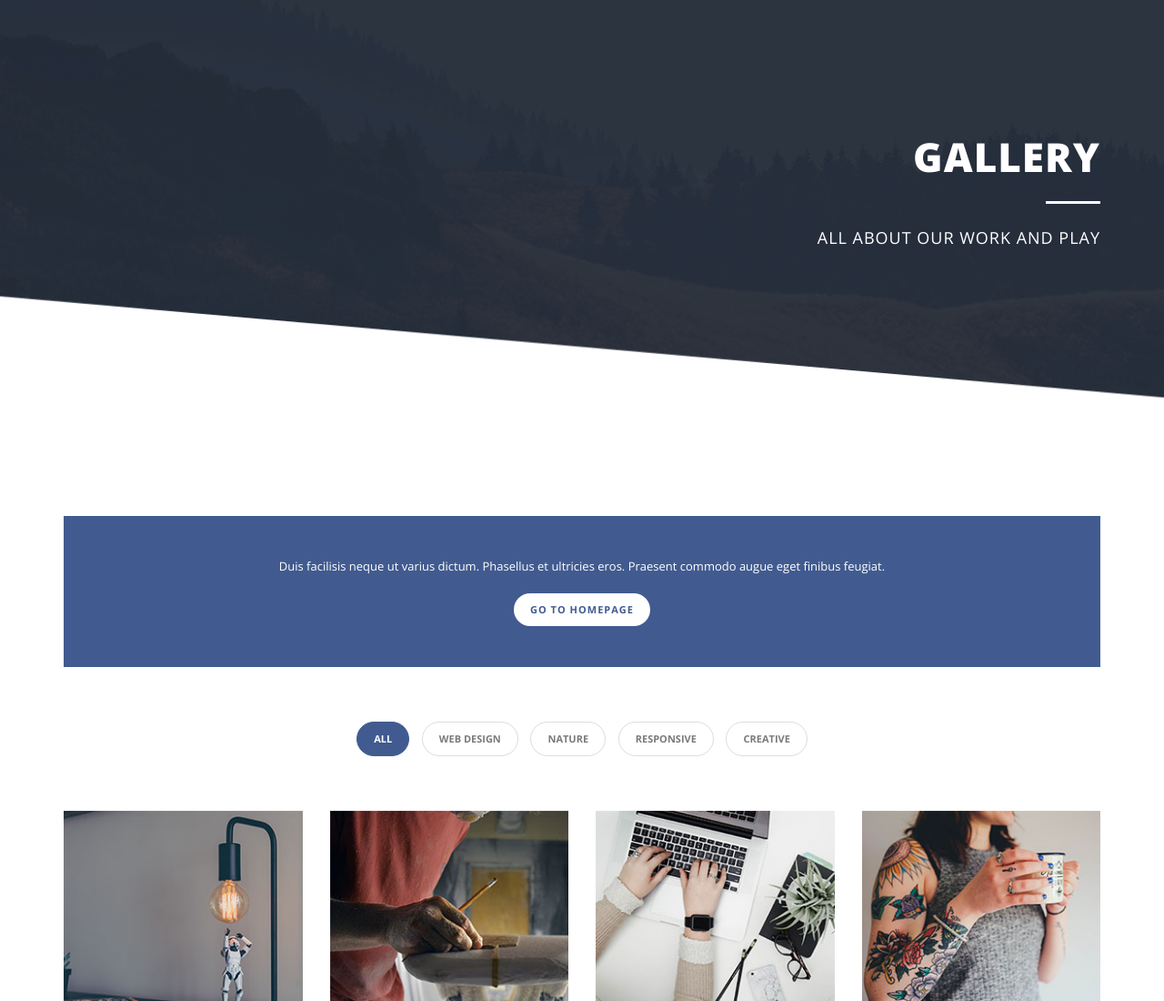
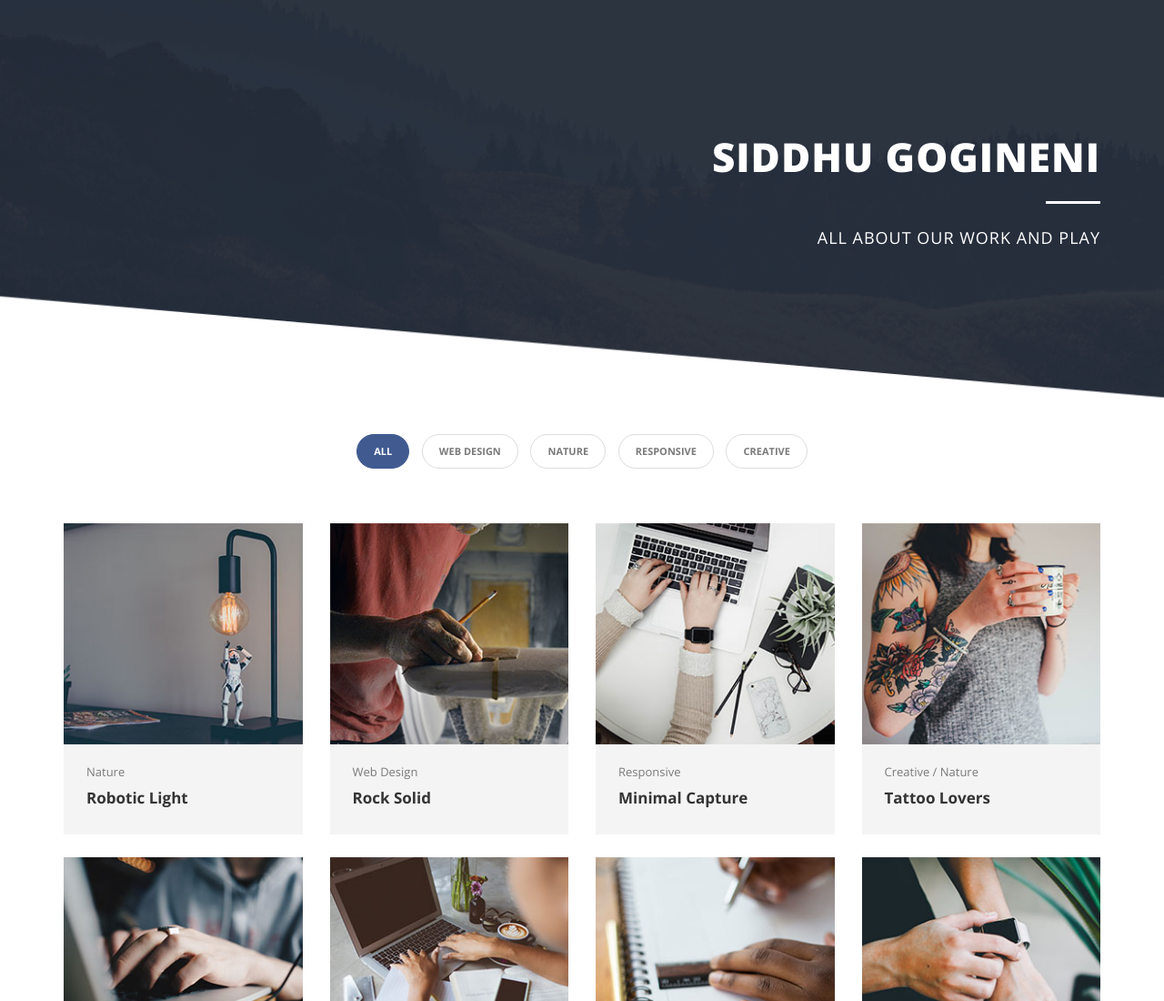
Before and after one commit to Siddhu824/SiddhuGogineni, a plain HTML site: page index.html in a window 1280 px wide. Shown: the top 1100 px of the page at 91% size. Drawn offline with nearby package versions, Linux system fonts and the light colour scheme.

Commit message:
Update index.html

```diff
--- a/index.html
+++ b/index.html
@@ -35,7 +35,7 @@ http://www.tooplate.com/view/2091-ziggy
             <div class="row">
               <div class="col-md-12">
                 <div class="text-content">
-                  <h2>Gallery</h2>
+                  <h2>Siddhu Gogineni </h2>
                   <div class="line-dec"></div>
                   <span>All about our work and play</span>
                 </div>
@@ -43,23 +43,6 @@ http://www.tooplate.com/view/2091-ziggy
             </div>
           </div>
         </section>
-
-
-        <section class="send-to-home">
-          <div class="container">
-            <div class="row">
-              <div class="col-md-12">
-                <div class="back-to-home">
-                  <span>Duis facilisis neque ut varius dictum. Phasellus et ultricies eros. Praesent commodo augue eget finibus feugiat.</span>
-                  <div class="primary-button">
-                    <a href="index.html">Go to homepage</a>
-                  </div>
-                </div>
-              </div>
-            </div>
-          </div>
-        </section>
-
 
         <div class="content-wrapper">
             <div class="inner-container container">
```
